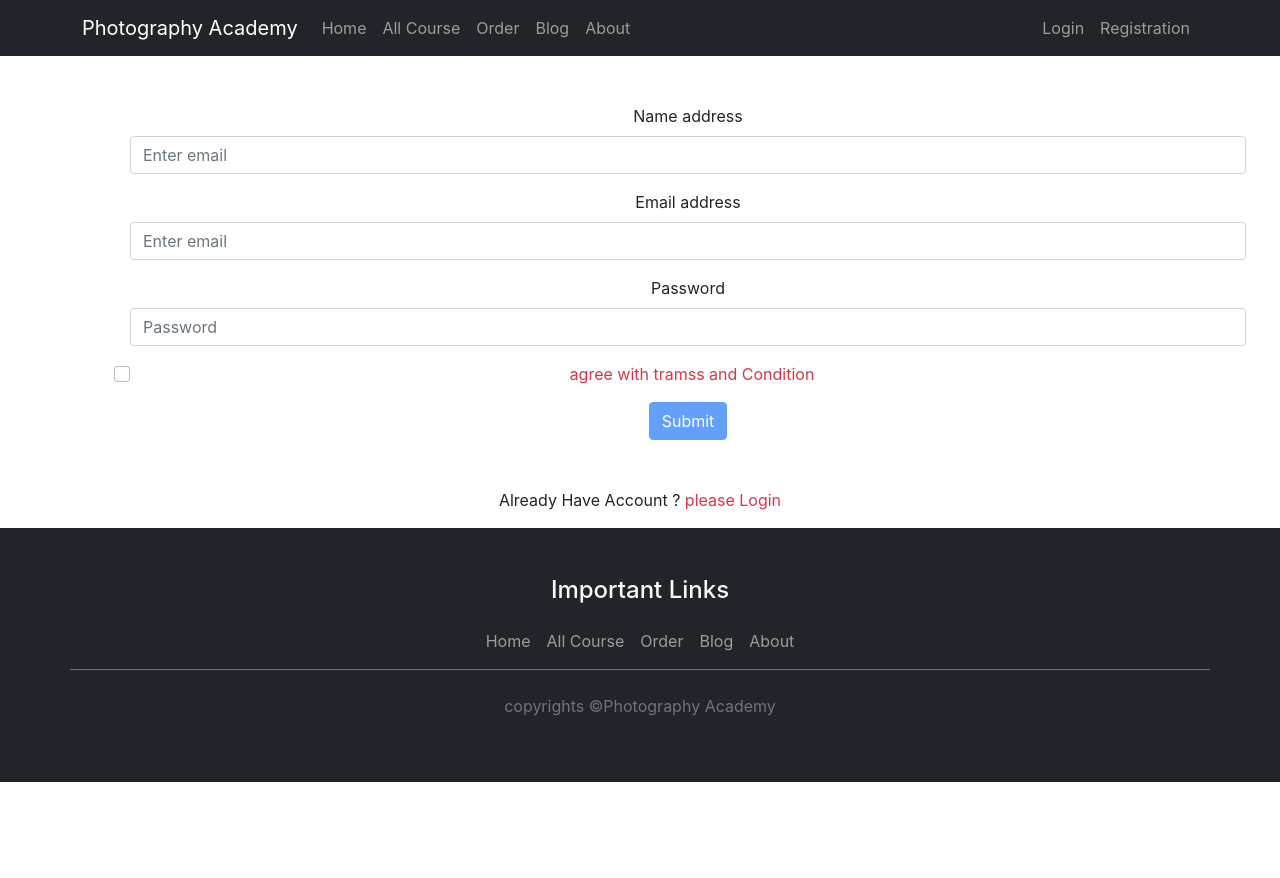
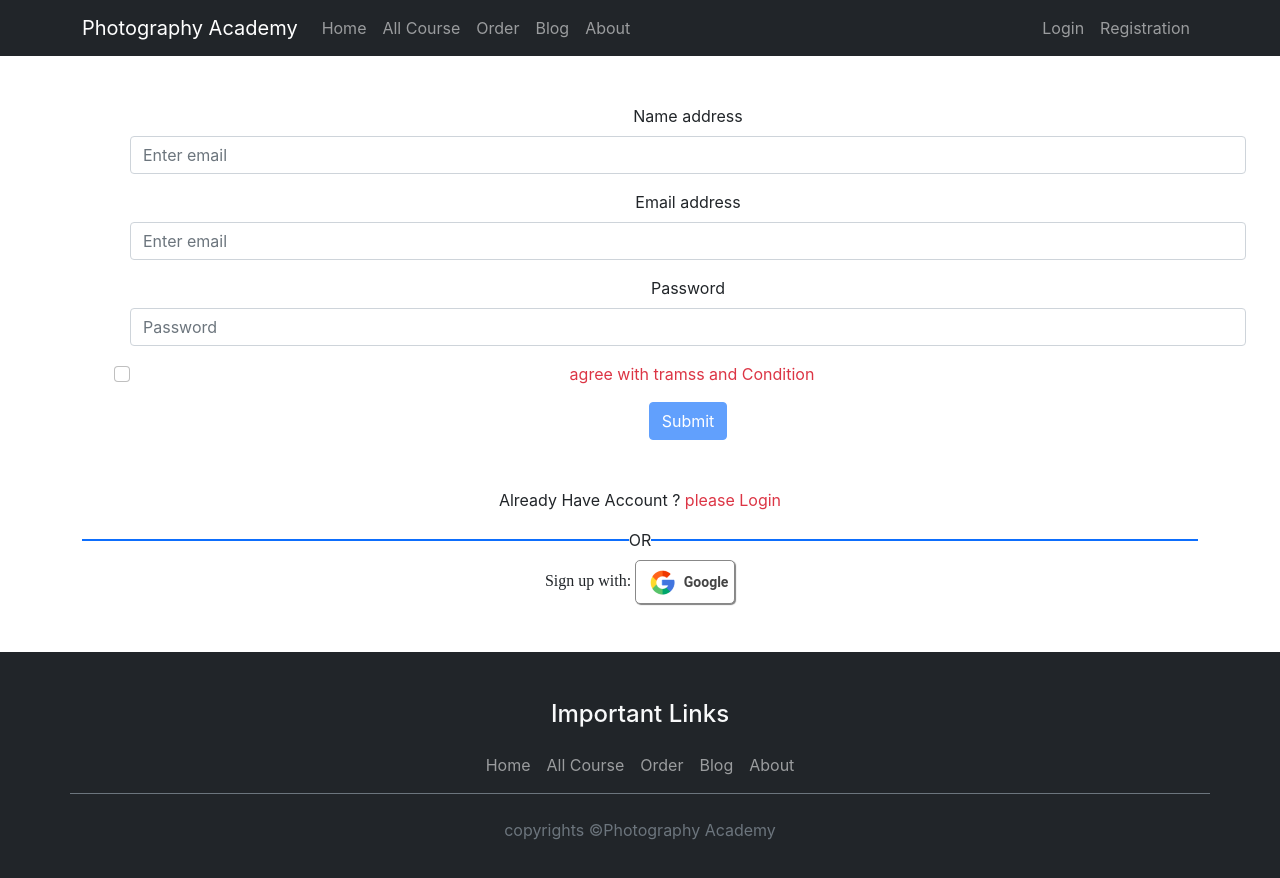
Before and after one commit to iamrealfarhanbd/Photography-Academy, a React (Create React App) app: page /Registration in a window 1280 px wide. Shown: the top 878 px of the page. Before the commit the page ends 800 px from the top, so only its background shows below. Built offline with nearby package versions, Linux system fonts and the light colour scheme; no server answers; the HTML template or start-up script is replaced by a standard one.

Commit message:
register social login

```diff
--- a/src/components/Login/Login.js
+++ b/src/components/Login/Login.js
@@ -15,7 +15,6 @@ const Login = () => {
     let from = location.state?.from?.pathname || "/";
     let errorEvent;
     if (Googleerror || error) {
-        console.log(Googleerror?.message)
         errorEvent = <p className='text-danger'>Error:{Googleerror?.message} {error?.message}</p>
     }
     const handleSubmit = event => {
--- a/src/components/Registration/Registration.js
+++ b/src/components/Registration/Registration.js
@@ -1,12 +1,12 @@
 import React, { useRef, useState } from 'react';
 import { Button, Form } from 'react-bootstrap';
-import { useCreateUserWithEmailAndPassword, useUpdateProfile } from 'react-firebase-hooks/auth';
+import { useCreateUserWithEmailAndPassword, useSignInWithGoogle, useUpdateProfile } from 'react-firebase-hooks/auth';
 import { Link, useNavigate } from 'react-router-dom';
 import auth from '../../firebase.init';
 const Registration = () => {
     const [createUserWithEmailAndPassword,user, loading,errorEmailAndPassword] = useCreateUserWithEmailAndPassword(auth,{sendEmailVerification:true});
     const [updateProfile, updating, errorUpdateProfile] = useUpdateProfile(auth);
-
+    const [signInWithGoogle, Googleuser, Googleloading, Googleerror] = useSignInWithGoogle(auth);
     const nameRef = useRef('');
     const emailRef = useRef('');
     const passRef = useRef('');
@@ -24,9 +24,8 @@ const Registration = () => {
             console.log(user);
 
     }
-    if ( errorEmailAndPassword) {
-        console.log(errorEmailAndPassword?.message)
-        errorEvent = <p className='text-danger'>Error:{errorEmailAndPassword?.message}</p>
+    if (Googleerror || errorEmailAndPassword) {
+        errorEvent = <p className='text-danger'>Error:{Googleerror?.message} {errorEmailAndPassword?.message}</p>
     }
     const navigateRegister =()=>{
         navigate('/Login');
@@ -62,6 +61,16 @@ const Registration = () => {
                     </Form>
                 {errorEvent}
                     <p>Already Have Account ? <Link className='text-danger text-decoration-none' to={'/Login'} onClick={navigateRegister} >please Login </Link> </p>
+                    <div className='border-right'> OR </div>
+                    <div className='social-Login mt-2 mb-5'>
+                        <div id="gSignInWrapper" onClick={() => signInWithGoogle()}>
+                            <span className="label">Sign up with: </span>
+                            <div id="customBtn" className="customGPlusSignIn">
+                                <span className="icon"></span>
+                                <span className="buttonText"> Google</span>
+                            </div>
+                        </div>
+                    </div>
                 </div>
             </div>
         </>
```
